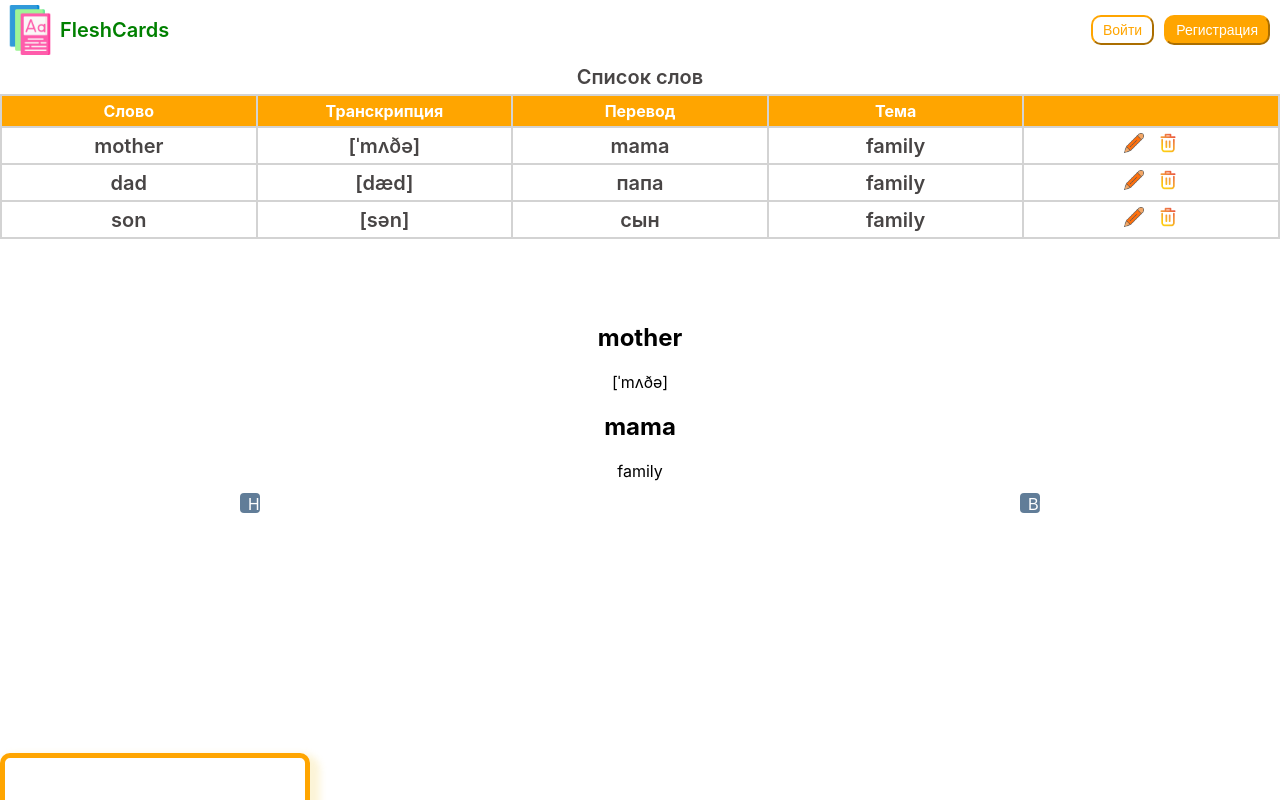
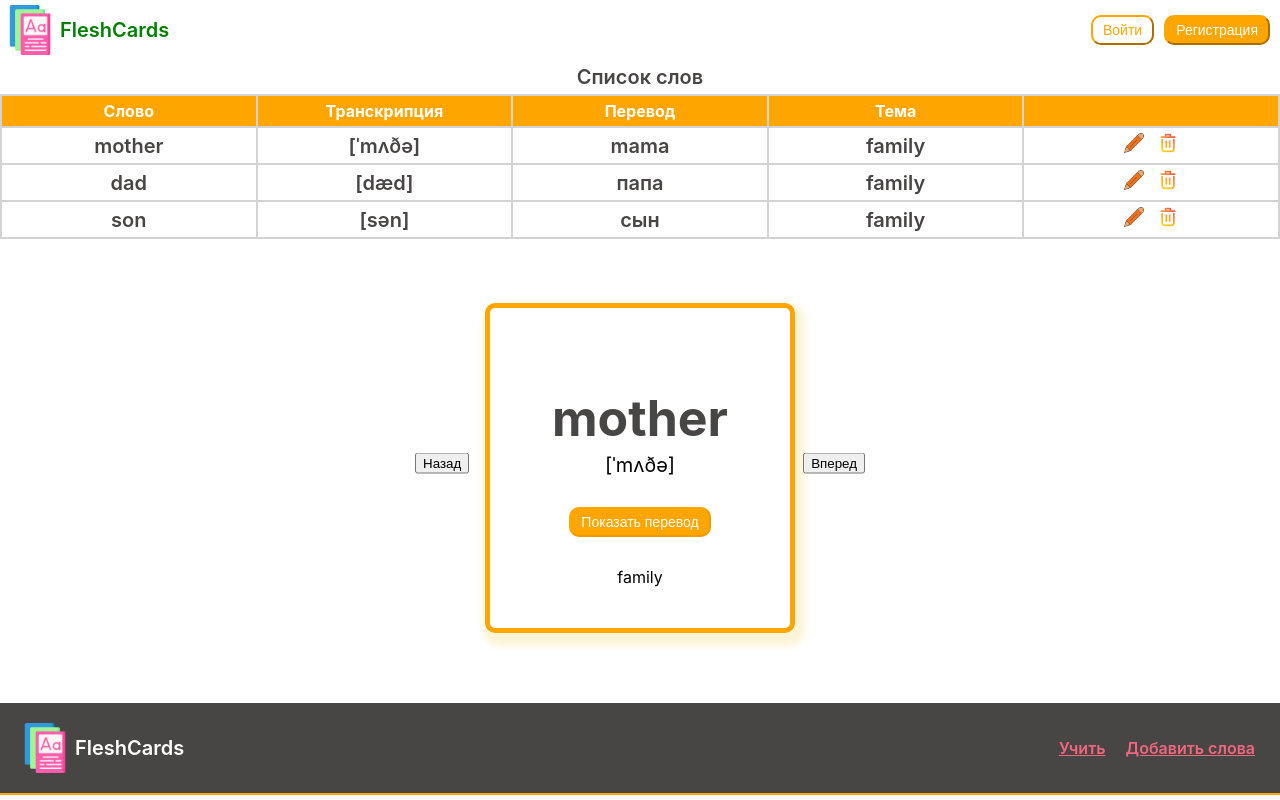
Before and after one commit to IrinaParamonova7980/Flashcards, a React (Create React App) app: page / in a window 1280 px wide. Shown: the top 800 px of the page. Built offline with nearby package versions, Linux system fonts and the light colour scheme.

Commit message:
FlippingCards with WordCard

```diff
--- a/src/App.js
+++ b/src/App.js
@@ -1,12 +1,10 @@
-import data from "./data.json";
 import "./App.css";
 import ListWords from "./components/listWords/ListWords";
 import Footer from "./components/footer/Footer";
 import Header from "./components/header/Header";
-import WordCard from "./components/wordCard/WordCard";
 import FlippingCards from "./components/flippingCards/FlippingCards";
 
-function App() {
+export default function App() {
   return (
     <div className="App">
       <header>
@@ -19,17 +17,6 @@ function App() {
         <section>
           <FlippingCards></FlippingCards>
         </section>
-        <div>
-          {data.map((data) => (
-            <WordCard
-              english={data.english}
-              transcription={data.transcription}
-              russian={data.russian}
-              tags={data.tags}
-              key={data.id}
-            ></WordCard>
-          ))}
-        </div>
       </main>
       <footer>
         <Footer></Footer>
@@ -37,5 +24,3 @@ function App() {
     </div>
   );
 }
-
-export default App;
--- a/src/components/WordCard/wordCard.module.scss
+++ b/src/components/WordCard/wordCard.module.scss
@@ -1,7 +1,7 @@
 @import "./../variables.scss";
 
 .card {
-  width: 80%;
+   width: 80%;
   height: 320px;
   border-radius: 10px;
   border: 5px solid $colorBasic;
--- a/src/components/_variables.scss
+++ b/src/components/_variables.scss
@@ -14,3 +14,5 @@ $fontSmall: 16px;
 $fontTiny: 14px;
 
 $fontWeightBold: 600;
+
+$transition: all 0.3s linear;
--- a/src/components/flippingCards/FlippingCards.jsx
+++ b/src/components/flippingCards/FlippingCards.jsx
@@ -1,8 +1,10 @@
 import React, { useState } from "react";
 import styles from "./flippingCards.module.scss";
-//import WordCart from "../wordCard/WordCard";
+//import forward from "../assets/forward.svg";
+//import back from "../assets/back.svg";
 import data from "../../data.json";
 import { useEffect } from "react";
+import WordCard from "../wordCard/WordCard";
 
 export default function FlippingCards() {
   const [cards, setCard] = useState(data);
@@ -34,14 +36,13 @@ export default function FlippingCards() {
 
         return (
           <article className={styles[position]} key={id}>
-            <div>
-              <h2>{english}</h2>
-              <div>{transcription}</div>
-              <div>
-                <h2>{russian}</h2>
-              </div>
-              <div>{tags}</div>
-            </div>
+            <WordCard
+              english={english}
+              transcription={transcription}
+              russian={russian}
+              tags={tags}
+              key={id}
+            ></WordCard>
           </article>
         );
       })}
@@ -61,33 +62,3 @@ export default function FlippingCards() {
     </div>
   );
 }
-
-// export default function FlippingCards(props) {
-//   const [count, setCount] = useState(0);
-//   const { ...itemProps } = props;
-
-//    return (
-//     <>
-//       <div className={styles.container}>
-//         <button onClick={() => setCount(count - 1)} className={styles.button}>
-//           Назад
-//         </button>
-//         <div>
-//           {data.map((data) => (
-//             <WordCart key={data.id} {...itemProps}>
-//               english={data.english}
-//               transcription={data.transcription}
-//               russian={data.russian}
-//               tags={data.tags}
-//             </WordCart>
-//           ))}
-//         </div>
-//         <button onClick={() => setCount(count + 1)} className={styles.button}>
-//           Вперед
-//         </button>
-//       </div>
-//     </>
-//   );
-// }
-
-// ||(index === 0 && cardIndex === card.length - 1)
--- a/src/components/flippingCards/flippingCards.module.scss
+++ b/src/components/flippingCards/flippingCards.module.scss
@@ -1,99 +1,35 @@
 @import "./../variables.scss";
-
-:root {
-  /* dark shades of primary color*/
-  --clr-primary-1: hsl(21, 91%, 17%);
-  --clr-primary-2: hsl(21, 84%, 25%);
-  --clr-primary-3: hsl(21, 81%, 29%);
-  --clr-primary-4: hsl(21, 77%, 34%);
-  --clr-primary-5: hsl(21, 62%, 45%);
-  --clr-primary-6: hsl(21, 57%, 50%);
-  --clr-primary-7: hsl(21, 65%, 59%);
-  --clr-primary-8: hsl(21, 80%, 74%);
-  --clr-primary-9: hsl(21, 94%, 87%);
-  --clr-primary-10: hsl(21, 100%, 94%);
-  /* darkest grey - used for headings */
-  --clr-grey-1: hsl(209, 61%, 16%);
-  --clr-grey-2: hsl(211, 39%, 23%);
-  --clr-grey-3: hsl(209, 34%, 30%);
-  --clr-grey-4: hsl(209, 28%, 39%);
-  /* grey used for paragraphs */
-  --clr-grey-5: hsl(210, 22%, 49%);
-  --clr-grey-6: hsl(209, 23%, 60%);
-  --clr-grey-7: hsl(211, 27%, 70%);
-  --clr-grey-8: hsl(210, 31%, 80%);
-  --clr-grey-9: hsl(212, 33%, 89%);
-  --clr-grey-10: hsl(210, 36%, 96%);
-  --clr-white: #fff;
-  --clr-red-dark: hsl(360, 67%, 44%);
-  --clr-red-light: hsl(360, 71%, 66%);
-  --clr-green-dark: hsl(125, 67%, 44%);
-  --clr-green-light: hsl(125, 71%, 66%);
-  --clr-black: #222;
-  --transition: all 0.3s linear;
-  --spacing: 0.1rem;
-  --radius: 0.25rem;
-  --light-shadow: 0 5px 15px rgba(0, 0, 0, 0.1);
-  --dark-shadow: 0 5px 15px rgba(0, 0, 0, 0.2);
-  --max-width: 1170px;
-  --fixed-width: 620px;
-}
-
-// .section {
-//   width: 90vw;
-//   margin: 5rem auto;
-//   max-width: var(--max-width);
-
-//   @media screen and (min-width: 992px) {
-//     width: 95vw;
-//   }
-// }
 
 .section_center {
   margin: 0 auto;
   margin-top: 4rem;
-  width: 80vw;
-  height: 450px;
+  width: 450px;
+  height: 400px;
   max-width: 800px;
-  text-align: center;
   position: relative;
-  display: flex;
   overflow: hidden;
 }
 
 .prev,
 .next {
   position: absolute;
-  top: 200px;
+  top: 160px;
   transform: translateY(-50%);
-  background: var(--clr-grey-5);
-  color: var(--clr-white);
-  width: 1.25rem;
-  height: 1.25rem;
-  display: grid;
-  place-items: center;
-  border-color: transparent;
-  font-size: 1rem;
-  border-radius: var(--radius);
+  // display: flex;
+  // place-items: center;
   cursor: pointer;
-  transition: var(--transition);
+  transition: $transition;
 }
 .prev:hover,
 .next:hover {
-  background: var(--clr-primary-5);
+  background: $colorSecond;
 }
 .prev {
-  left: 0;
+  left: 0px;
 }
 .next {
   right: 0;
 }
-
-// .prev,
-// .next {
-//   padding: 5px;
-//   height: 25px;
-// }
 
 article {
   position: absolute;
@@ -102,9 +38,11 @@ article {
   width: 100%;
   height: 100%;
   opacity: 0;
-  transition: var(--transition);
+  transition: $transition;
 }
 article.activeSlide {
+  display: flex;
+  justify-content: center;
   opacity: 1;
   transform: translateX(0);
 }
```
Also changed, not shown: src/components/assets/back.svg (added), src/components/assets/forward.svg (added).
